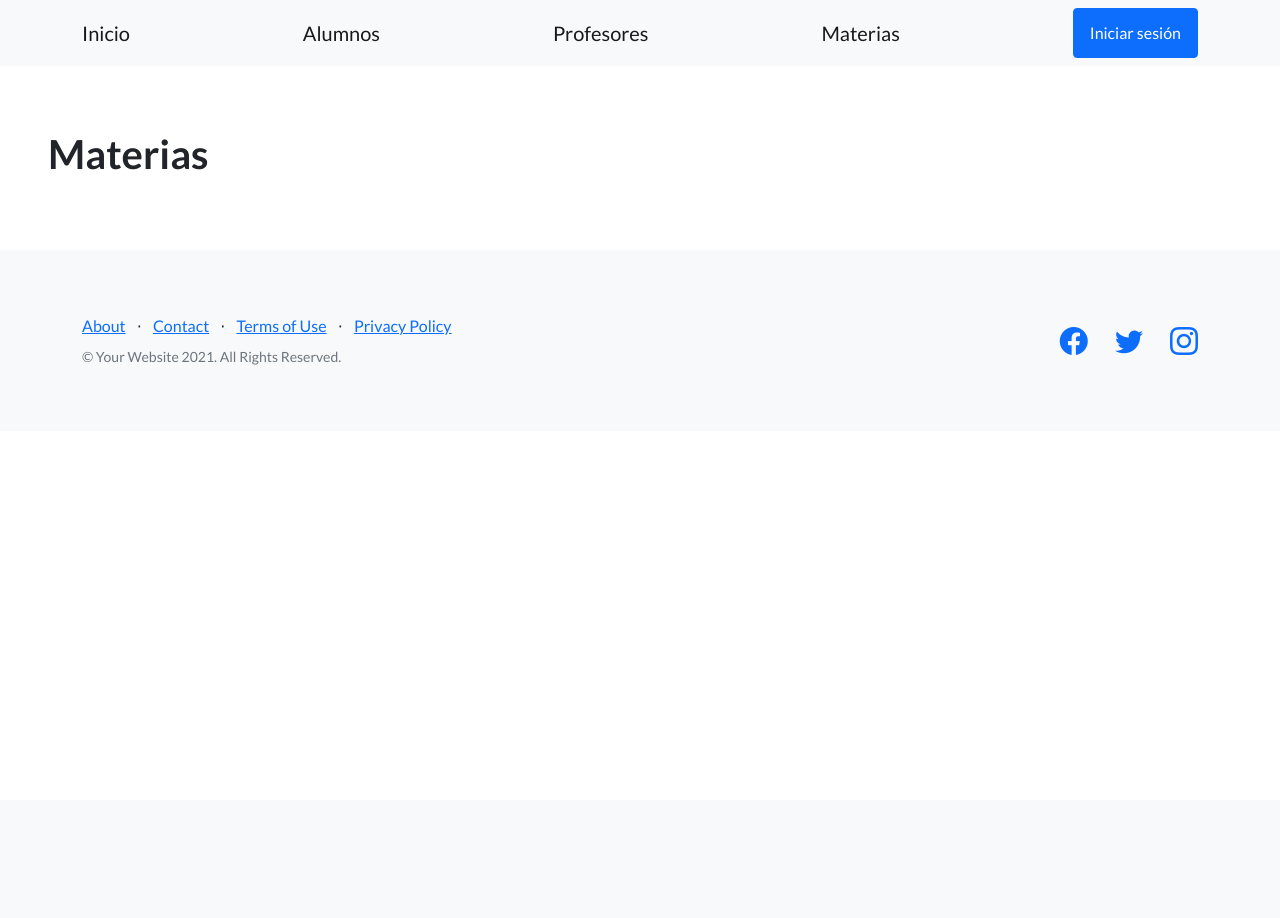
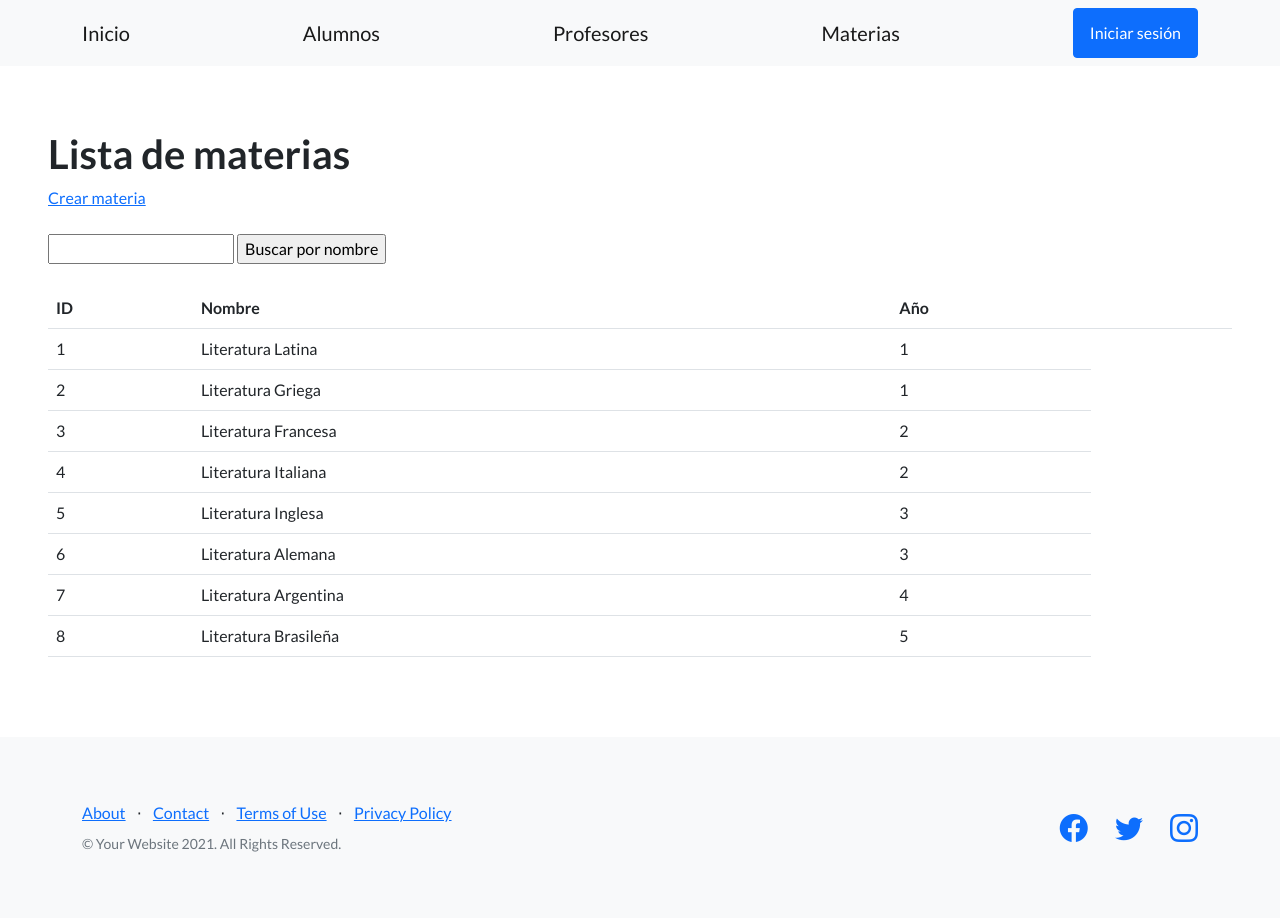
Before and after one commit to mpazdonicelli/Tercera_pre-entrega_Donicelli, a Django app: page /app/materias/ in a window 1280 px wide. Before the commit the page ends 365 px from the top, so only its background shows below. Run offline with Django 4.2, Linux system fonts and the light colour scheme; data comes from the database, SQL or seed files in the repository; both versions use the stored data as it was after the commit; some libraries are stand-ins or nearby versions.

Commit message:
Agregado archivo requirements y readme. Agregados forms crear y buscar materias

```diff
--- a/proyecto/app/models.py
+++ b/proyecto/app/models.py
@@ -14,7 +14,7 @@ class Alumno(models.Model):
     email=models.EmailField()
 
     def __str__(self):
-        return f"{self.nombre} | {self.apellido}"
+        return f"{self.apellido}, {self.nombre}"
 
 
 class Profesor(models.Model):
@@ -23,4 +23,4 @@ class Profesor(models.Model):
     email=models.EmailField()
 
     def __str__(self):
-        return f"{self.nombre} | {self.apellido}"
+        return f"{self.apellido}, {self.nombre}"
--- /dev/null
+++ b/proyecto/app/templates/app/buscar_materia.html
@@ -0,0 +1,4 @@
+<form action= "/app/buscar/" method="GET">
+    <input type="text" name="nombre" id="nombre">
+    <input type="submit" value="Buscar">
+</form>
--- a/proyecto/app/templates/app/materias.html
+++ b/proyecto/app/templates/app/materias.html
@@ -2,5 +2,38 @@
 {% load static %}
 
 {% block contenido %}
-<h1>Materias</h1>
+<section>
+  <div>
+    <h1>Lista de materias</h1>
+    <a href="{% url 'crear_materia' %}">Crear materia</a>
+    <br><br>
+    <form action="{% url 'buscar_materia' %}" method="post">
+      {% csrf_token %}
+      <input type="text" name="busqueda">
+      <input type="submit" value="Buscar por nombre">
+    </form>
+    <br>
+
+    <table class="table">
+      <tbody>
+        <tr>
+          <th>ID</th>
+          <th>Nombre</th>
+          <th>Año</th>
+          <th></th>
+          <th></th>
+        </tr>
+        {% for materia in materias %}
+        <tr>
+          <td>{{ materia.id }}</td>
+          <td>{{ materia.nombre }}</td>
+          <td>{{ materia.año }}</td>
+
+        </tr>
+        {% endfor %}
+      </tbody>
+    </table>
+
+  </div>
+</section>
 {% endblock contenido %}
--- a/proyecto/app/urls.py
+++ b/proyecto/app/urls.py
@@ -1,9 +1,12 @@
 from django.urls import path
 from app import views
-from app.views import listar_alumnos, listar_materias, listar_profesores
+from app.views import listar_alumnos, listar_materias, listar_profesores, crear_materia, buscar_materia
+from app.forms import MateriaFormulario, ProfesorFormulario, AlumnoFormulario
 
 urlpatterns = [
     path('materias/', listar_materias, name="materias"),
     path('alumnos/', listar_alumnos, name="alumnos"),
-    path('profesores/', listar_profesores, name="profesores")
+    path('profesores/', listar_profesores, name="profesores"),
+    path('crear-materia/', views.crear_materia, name="crear_materia"),
+    path('buscar-materia/', views.buscar_materia, name="buscar_materia")
 ]
--- a/proyecto/app/views.py
+++ b/proyecto/app/views.py
@@ -2,7 +2,7 @@ from django.http import HttpResponse
 from django.shortcuts import render, redirect
 from django.urls import reverse
 from app.models import Materia, Alumno, Profesor
-
+from app.forms import MateriaFormulario, AlumnoFormulario, ProfesorFormulario
 # Create your views here.
 
 def listar_materias(request):
@@ -37,3 +37,40 @@ def listar_profesores(request):
         context=contexto,
     )
     return http_response
+
+def crear_materia(request):
+    if request.method == "POST":
+        formulario = MateriaFormulario(request.POST)
+
+        if formulario.is_valid():
+            data = formulario.cleaned_data
+            nombre = data["nombre"]
+            año = data["año"]
+            materia = Materia(nombre=nombre, año=año)
+            materia.save()
+
+            url_exitosa = reverse('listar_materias')
+            return redirect(url_exitosa)
+    else:  # GET
+        formulario = MateriaFormulario()
+    http_response = render(
+        request=request,
+        template_name='crear_materia.html',
+        context={'formulario': formulario}
+    )
+    return http_response
+
+def buscar_materia(request):
+    if request.method == "POST":
+        data = request.POST
+        busqueda = data["busqueda"]
+        materias = Materia.objects.filter(nombre__contains=busqueda)
+        contexto = {
+            "materias": materias,
+        }
+        http_response = render(
+            request=request,
+            template_name='app/materias.html',
+            context=contexto,
+        )
+        return http_response
--- a/proyecto/proyecto/settings.py
+++ b/proyecto/proyecto/settings.py
@@ -119,7 +119,7 @@ USE_TZ = True
 STATIC_URL = 'static/'
 
 STATICFILES_DIRS = [
-    BASE_DIR/"static",
+    BASE_DIR/'static',
 ]
 
 # Default primary key field type
--- /dev/null
+++ b/proyecto/requirements.txt
@@ -0,0 +1,4 @@
+asgiref==3.6.0
+Django==4.2.1
+sqlparse==0.4.4
+tzdata==2023.3
```
Also changed, not shown: proyecto/app/forms.py (added, +16 -0 lines), proyecto/app/templates/app/crear_materia.html (added, +11 -0 lines), proyecto/db.sqlite3, proyecto/readme.md (added).
